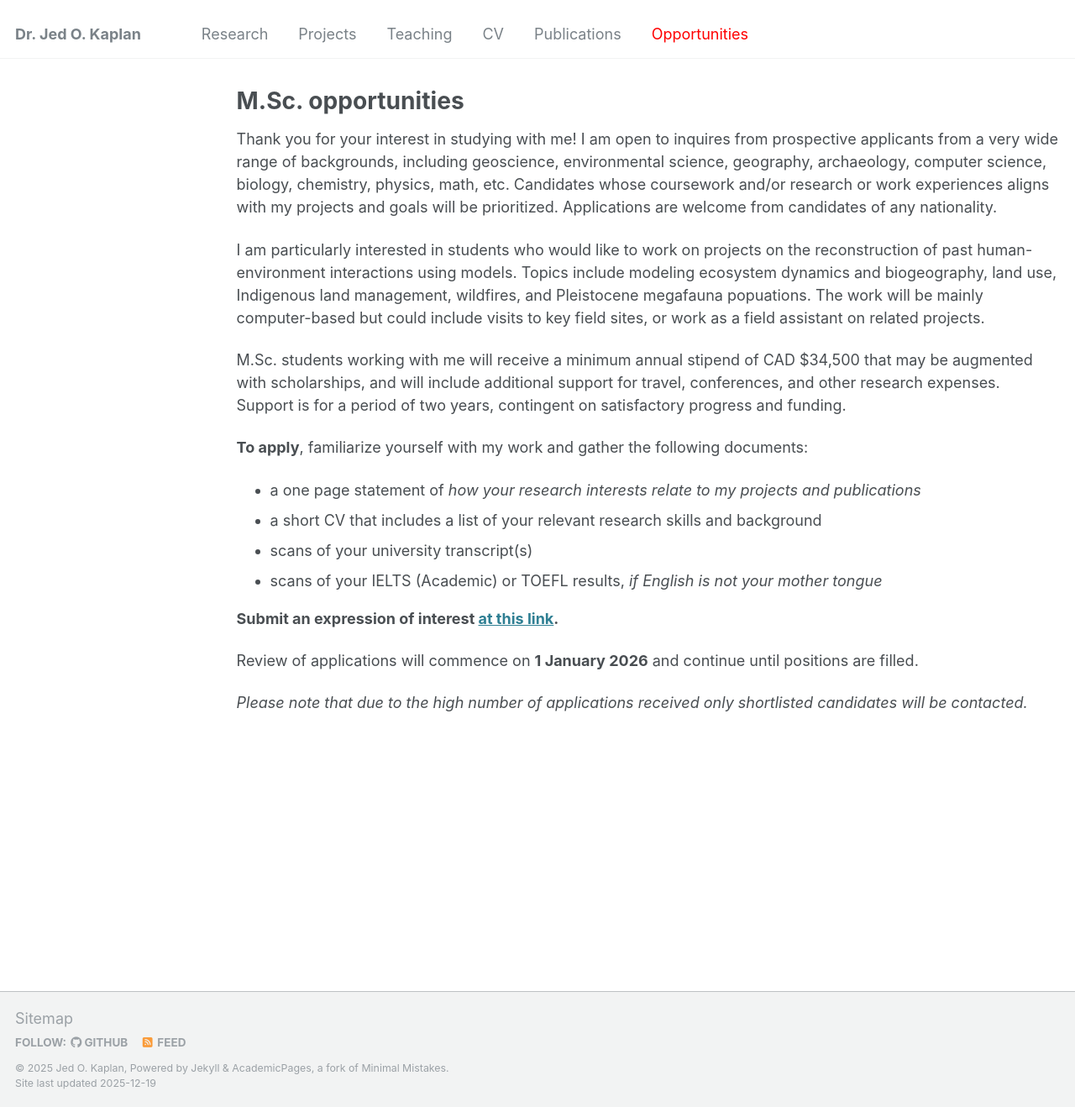
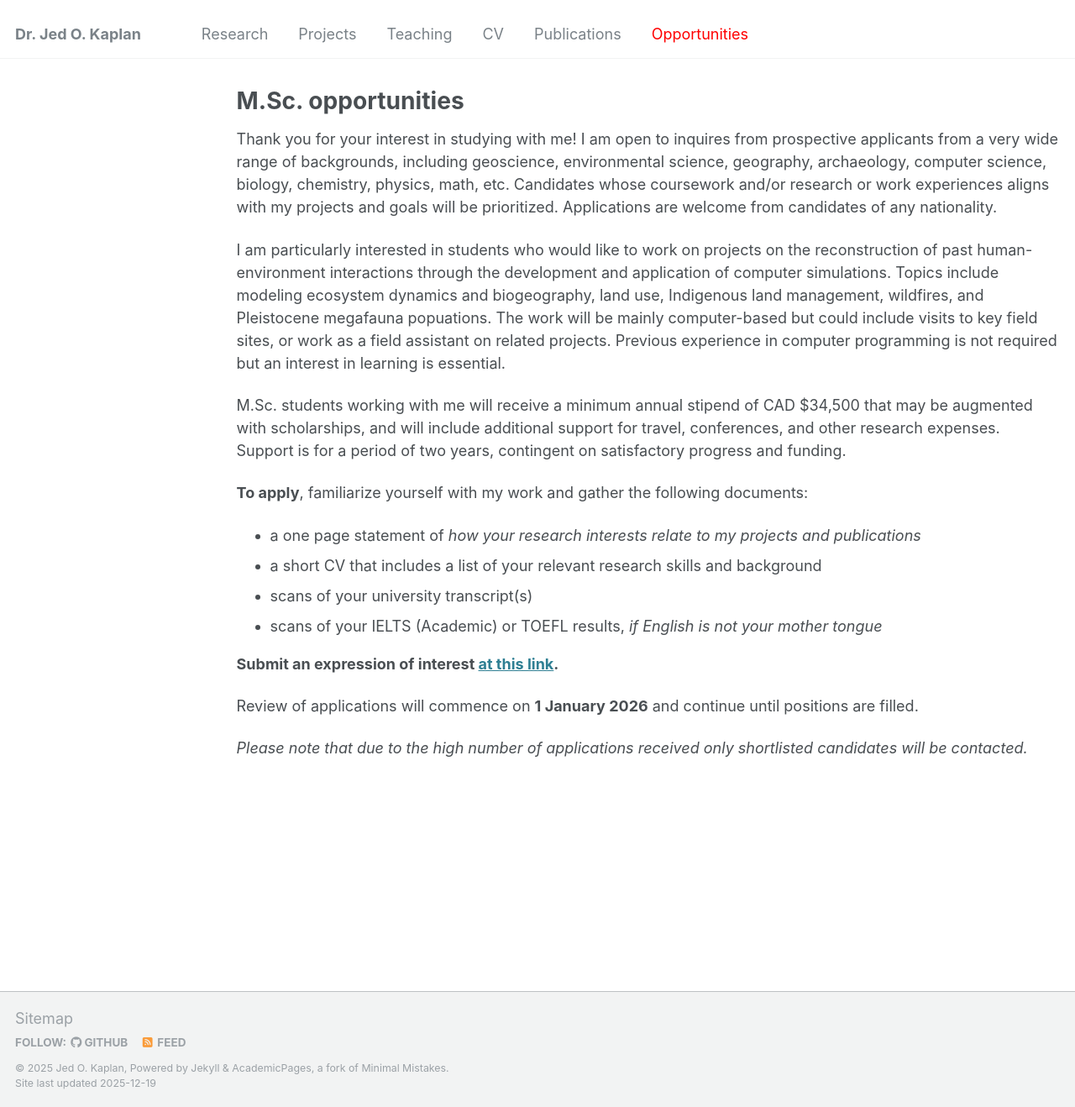
Before and after one commit to jedokaplan/jedokaplan.github.io, a Jekyll site: the page built from _opportunities/1_Masters_opportunities.md, in a window 1280 px wide and 1318 px high. Shown: the whole window at 84% size. Built offline with Jekyll 4.4.1, drawn with Linux system fonts in a browser that asks for light colours.

Commit message:
edits to MSc advert

```diff
--- a/_opportunities/1_Masters_opportunities.md
+++ b/_opportunities/1_Masters_opportunities.md
@@ -7,7 +7,7 @@ collection: jobs
 
 Thank you for your interest in studying with me! I am open to inquires from prospective applicants from a very wide range of backgrounds, including geoscience, environmental science, geography, archaeology, computer science, biology, chemistry, physics, math, etc. Candidates whose coursework and/or research or work experiences aligns with my projects and goals will be prioritized. Applications are welcome from candidates of any nationality.
 
-I am particularly interested in students who would like to work on projects on the reconstruction of past human-environment interactions using models. Topics include modeling ecosystem dynamics and biogeography, land use, Indigenous land management, wildfires, and Pleistocene megafauna popuations. The work will be mainly computer-based but could include visits to key field sites, or work as a field assistant on related projects.
+I am particularly interested in students who would like to work on projects on the reconstruction of past human-environment interactions through the development and application of computer simulations. Topics include modeling ecosystem dynamics and biogeography, land use, Indigenous land management, wildfires, and Pleistocene megafauna popuations. The work will be mainly computer-based but could include visits to key field sites, or work as a field assistant on related projects. Previous experience in computer programming is not required but an interest in learning is essential.
 
 M.Sc. students working with me will receive a minimum annual stipend of CAD $34,500 that may be augmented with scholarships, and will include additional support for travel, conferences, and other research expenses. Support is for a period of two years, contingent on satisfactory progress and funding.
 
```
